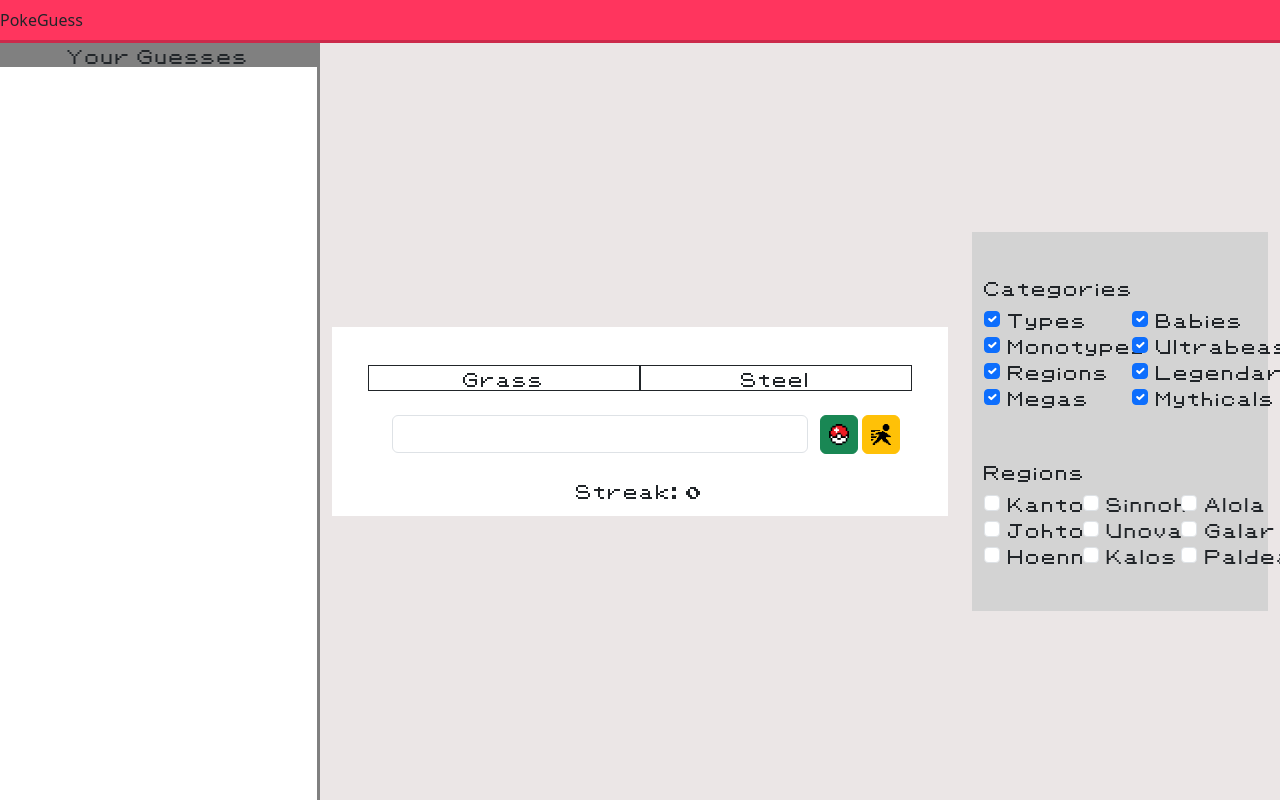
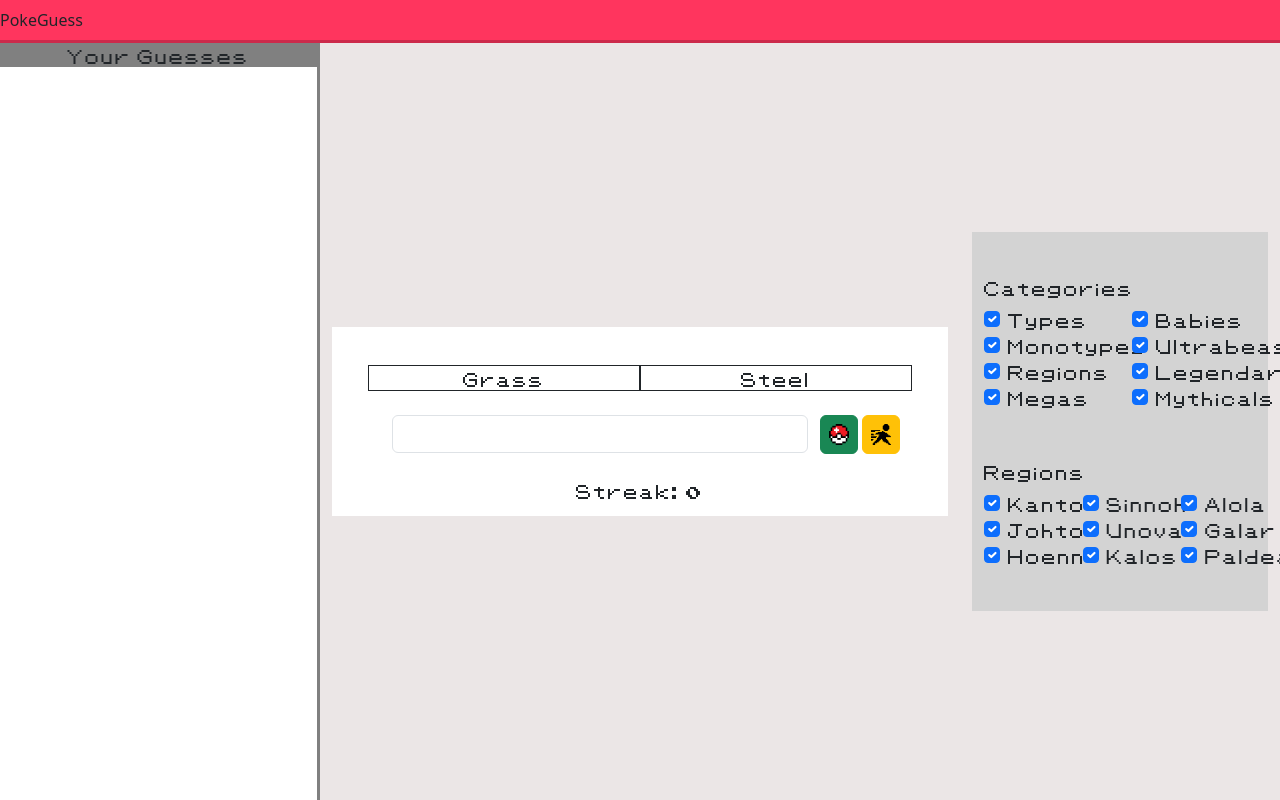
Before and after one commit to Tayzn/PokeGuess, a React (Vite) app: page / in a window 1280 px wide. Shown: the top 800 px of the page. Built offline with nearby package versions, Linux system fonts and the light colour scheme.

Commit message:
Added region selector

```diff
--- a/src/components/GameBox.jsx
+++ b/src/components/GameBox.jsx
@@ -10,25 +10,32 @@
 import pokeball from '../assets/images/pokeball.png'
 import run from '../assets/images/run.png'
 
-export const GameBox = ({ history, setHistory, disabledCategories }) => {
+export const GameBox = ({
+  history,
+  setHistory,
+  disabledCategories,
+  disabledRegions,
+}) => {
   const [categories, setCategories] = useState(['Fire', 'Monotype'])
   const [answer, setAnswer] = useState('')
   const [streak, setStreak] = useState(0)
   const [shake, setShake] = useState(false)
 
   useEffect(() => {
-    setCategories(smartGenerateCategories(disabledCategories))
-  }, [])
+    setCategories(smartGenerateCategories(disabledCategories, disabledRegions))
+  }, [disabledCategories, disabledRegions])
 
   const check = (e) => {
     e.preventDefault()
-    const result = checkAnswer(categories, answer)
+    const result = checkAnswer(categories, answer, disabledRegions)
 
     if (result) {
       setStreak((previous) => {
         return streak + 1
       })
-      setCategories(smartGenerateCategories(disabledCategories))
+      setCategories(
+        smartGenerateCategories(disabledCategories, disabledRegions)
+      )
     } else {
       setStreak(0)
       setShake(true)
@@ -40,7 +47,7 @@
 
   const skip = (e) => {
     e.preventDefault()
-    setCategories(smartGenerateCategories(disabledCategories))
+    setCategories(smartGenerateCategories(disabledCategories, disabledRegions))
     setStreak(0)
     setShake(true)
     setTimeout(() => setShake(false), 500)
@@ -64,7 +71,10 @@
           ))}
         </Row>
         <Row className='d-flex m-4 align-items-center'>
-          <Form className='d-flex' onSubmit={(e) => check(e)}>
+          <Form
+            className='d-flex'
+            onSubmit={(e) => check(e)}
+          >
             <PokemonInput
               inputValue={answer}
               setInputValue={setAnswer}
@@ -75,14 +85,20 @@
               variant='success'
               className='d-flex align-items-center p-2 me-1'
             >
-              <Image fluid src={pokeball} />
+              <Image
+                fluid
+                src={pokeball}
+              />
             </Button>
             <Button
               variant='warning'
               className='d-flex align-items-center p-2'
               onClick={skip}
             >
-              <Image fluid src={run} />
+              <Image
+                fluid
+                src={run}
+              />
             </Button>
           </Form>
         </Row>
--- a/src/components/Home.jsx
+++ b/src/components/Home.jsx
@@ -8,6 +8,7 @@
 export const Home = () => {
   const [gameHistory, setGameHistory] = useState([])
   const [disabledCategories, setDisabledCategories] = useState([])
+  const [disabledRegions, setDisabledRegions] = useState([])
 
   return (
     <Container
@@ -31,6 +32,7 @@
             history={gameHistory}
             setHistory={setGameHistory}
             disabledCategories={disabledCategories}
+            disabledRegions={disabledRegions}
           />
         </Col>
 
@@ -38,6 +40,8 @@
           <Settings
             disabledCategories={disabledCategories}
             setDisabledCategories={setDisabledCategories}
+            disabledRegions={disabledRegions}
+            setDisabledRegions={setDisabledRegions}
           />
         </Col>
       </Row>
--- a/src/components/Settings.jsx
+++ b/src/components/Settings.jsx
@@ -34,7 +34,12 @@
   'Paldea',
 ]
 
-export const Settings = ({ disabledCategories, setDisabledCategories }) => {
+export const Settings = ({
+  disabledCategories,
+  setDisabledCategories,
+  disabledRegions,
+  setDisabledRegions,
+}) => {
   const checkChanged = ({ target: { checked, value } }) => {
     if (checked) {
       setDisabledCategories(disabledCategories.filter((c) => c !== value))
@@ -60,6 +65,14 @@
       )
     } else {
       setDisabledCategories([...disabledCategories].concat(regionCategories))
+    }
+  }
+
+  const regionsChanged = ({ target: { checked, value } }) => {
+    if (checked) {
+      setDisabledRegions(disabledRegions.filter((c) => c !== value))
+    } else {
+      setDisabledRegions([...disabledRegions, value])
     }
   }
 
@@ -128,19 +141,64 @@
         <Form.Label className='mt-5'>Regions</Form.Label>
         <Row>
           <Col xs={4}>
-            <Form.Check label='Kanto'></Form.Check>
-            <Form.Check label='Johto'></Form.Check>
-            <Form.Check label='Hoenn'></Form.Check>
+            <Form.Check
+              label='Kanto'
+              value='Kanto'
+              checked={!disabledRegions.includes('Kanto')}
+              onChange={regionsChanged}
+            ></Form.Check>
+            <Form.Check
+              label='Johto'
+              value='Johto'
+              checked={!disabledRegions.includes('Johto')}
+              onChange={regionsChanged}
+            ></Form.Check>
+            <Form.Check
+              label='Hoenn'
+              value='Hoenn'
+              checked={!disabledRegions.includes('Hoenn')}
+              onChange={regionsChanged}
+            ></Form.Check>
           </Col>
           <Col xs={4}>
-            <Form.Check label='Sinnoh'></Form.Check>
-            <Form.Check label='Unova'></Form.Check>
-            <Form.Check label='Kalos'></Form.Check>
+            <Form.Check
+              label='Sinnoh'
+              value='Sinnoh'
+              checked={!disabledRegions.includes('Sinnoh')}
+              onChange={regionsChanged}
+            ></Form.Check>
+            <Form.Check
+              label='Unova'
+              value='Unova'
+              checked={!disabledRegions.includes('Unova')}
+              onChange={regionsChanged}
+            ></Form.Check>
+            <Form.Check
+              label='Kalos'
+              value='Kalos'
+              checked={!disabledRegions.includes('Kalos')}
+              onChange={regionsChanged}
+            ></Form.Check>
           </Col>
           <Col xs={4}>
-            <Form.Check label='Alola'></Form.Check>
-            <Form.Check label='Galar'></Form.Check>
-            <Form.Check label='Paldea'></Form.Check>
+            <Form.Check
+              label='Alola'
+              value='Alola'
+              checked={!disabledRegions.includes('Alola')}
+              onChange={regionsChanged}
+            ></Form.Check>
+            <Form.Check
+              label='Galar'
+              value='Galar'
+              checked={!disabledRegions.includes('Galar')}
+              onChange={regionsChanged}
+            ></Form.Check>
+            <Form.Check
+              label='Paldea'
+              value='Paldea'
+              checked={!disabledRegions.includes('Paldea')}
+              onChange={regionsChanged}
+            ></Form.Check>
           </Col>
         </Row>
       </Form>
--- a/src/utility/utility.jsx
+++ b/src/utility/utility.jsx
@@ -1,16 +1,29 @@
 import { gameCategories, animatedImages } from '../data/pokemon'
-
-function findIntersection(categories) {
-  const firstCategory = gameCategories[categories[0]]
-  const secondCategory = gameCategories[categories[1]]
-  return firstCategory.filter((pokemon) => secondCategory.includes(pokemon))
-}
 
 function getRandomIndex(array) {
   return Math.floor(Math.random() * array.length)
 }
 
-export function smartGenerateCategories(disabledCategories) {
+function findIntersection(categories) {
+  const pokemon = categories.map((category) => gameCategories[category])
+  return pokemon.reduce((a, b) => a.filter((c) => b.includes(c)))
+}
+
+function getSolutionSet(categories, disabledRegions) {
+  const naiveSolution = findIntersection(categories)
+  const disabledPokemon = disabledRegions
+    .map((region) => gameCategories[region])
+    .flat()
+  return naiveSolution.filter((pokemon) => !disabledPokemon.includes(pokemon))
+}
+
+export function checkAnswer(categories, answer, disabledRegions) {
+  return getSolutionSet(categories, disabledRegions).includes(
+    answer.toUpperCase()
+  )
+}
+
+export function smartGenerateCategories(disabledCategories, disabledRegions) {
   let validCategories = Object.keys(gameCategories)
   validCategories = validCategories.filter(
     (item) => !disabledCategories.includes(item)
@@ -28,7 +41,7 @@
       const secondCategory = validSecondaries[randomSecondaryIndex]
 
       const candidateCategories = [firstCategory, secondCategory]
-      if (findIntersection(candidateCategories).length >= 1) {
+      if (getSolutionSet(candidateCategories, disabledRegions).length > 0) {
         return candidateCategories
       }
 
@@ -37,25 +50,6 @@
   }
 
   return []
-}
-
-export function generateCategories() {
-  const categories = []
-  const categoryOptions = Object.keys(gameCategories)
-
-  const randomIndex = Math.floor(Math.random() * categoryOptions.length)
-  categories.push(categoryOptions[randomIndex])
-  categoryOptions.splice(randomIndex, 1)
-
-  categories.push(
-    categoryOptions[Math.floor(Math.random() * categoryOptions.length)]
-  )
-
-  return categories
-}
-
-export function checkAnswer(categories, answer) {
-  return findIntersection(categories).includes(answer.toUpperCase())
 }
 
 export function capitalizeFirstLetter(word) {
```
